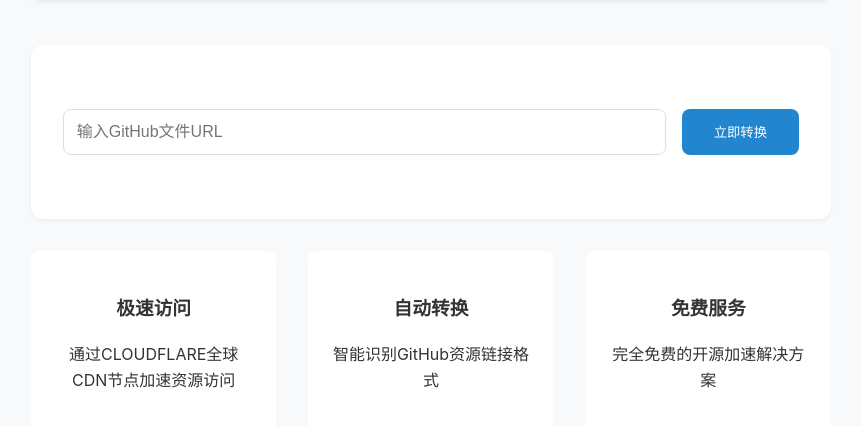
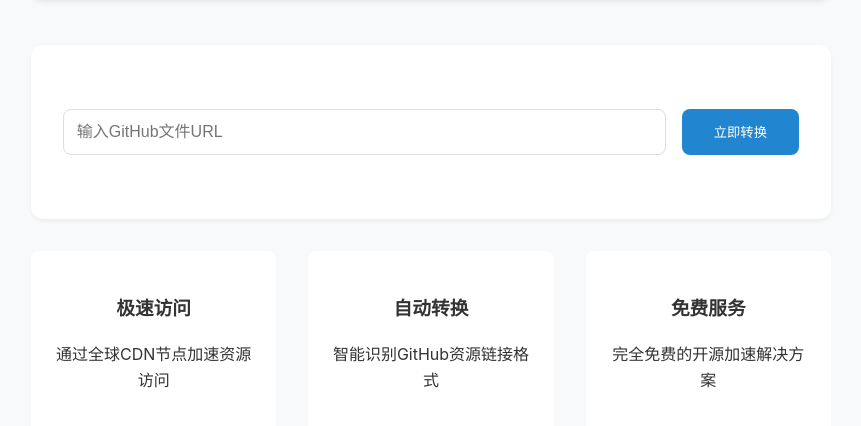
Before and after one commit to sunhaoming665/github-faster-ui, a plain HTML site: page index.html in a window 1280 px wide. Shown: the part 332-758 px from the top of the page, without its empty margins (209-1070 px from the left). Drawn offline with Linux system fonts and the light colour scheme.

Commit message:
Update index.html

```diff
--- a/index.html
+++ b/index.html
@@ -138,7 +138,7 @@
         <div class="features">
             <div class="feature-item">
                 <h3>极速访问</h3>
-                <p>通过CLOUDFLARE全球CDN节点加速资源访问</p>
+                <p>通过全球CDN节点加速资源访问</p>
             </div>
             <div class="feature-item">
                 <h3>自动转换</h3>
```
